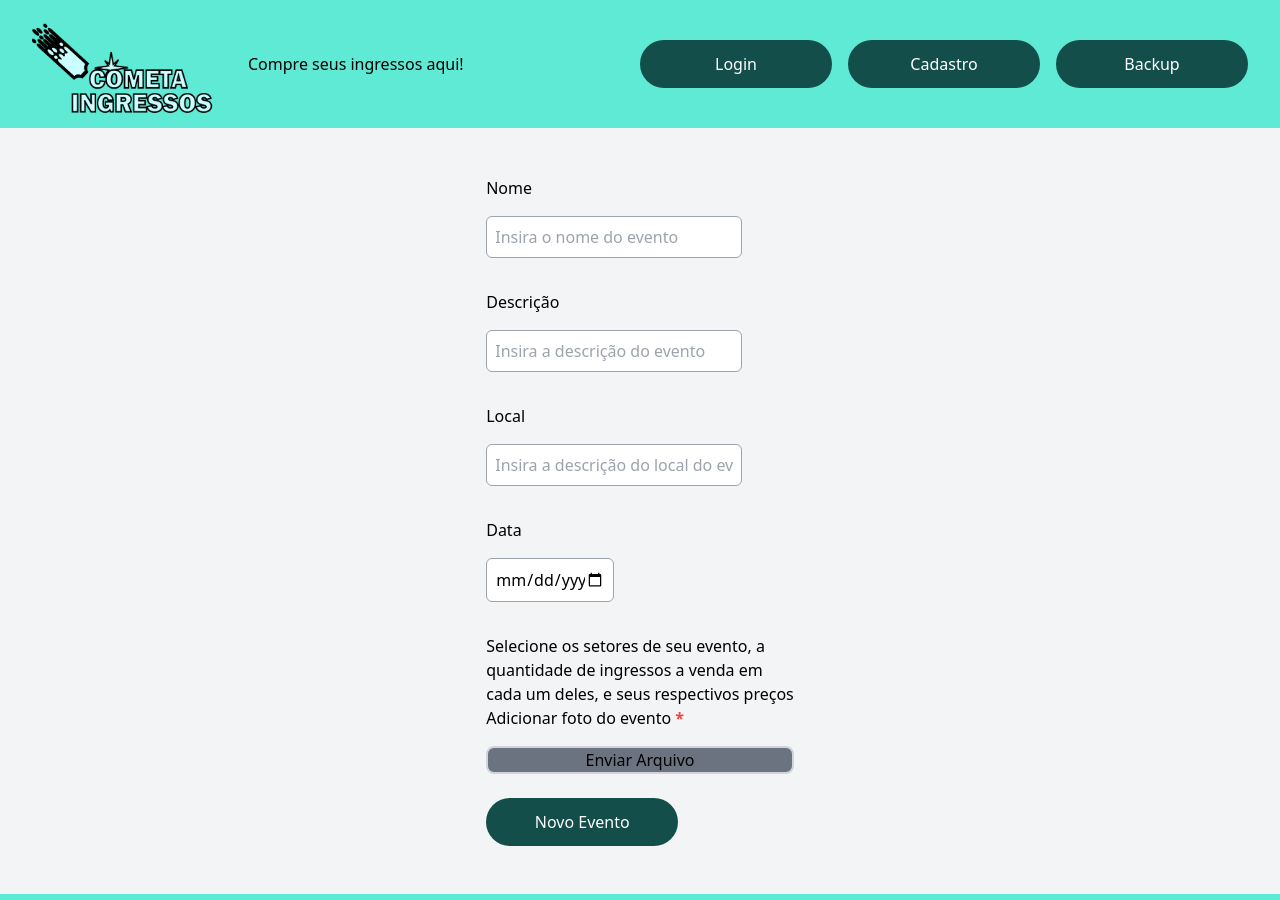
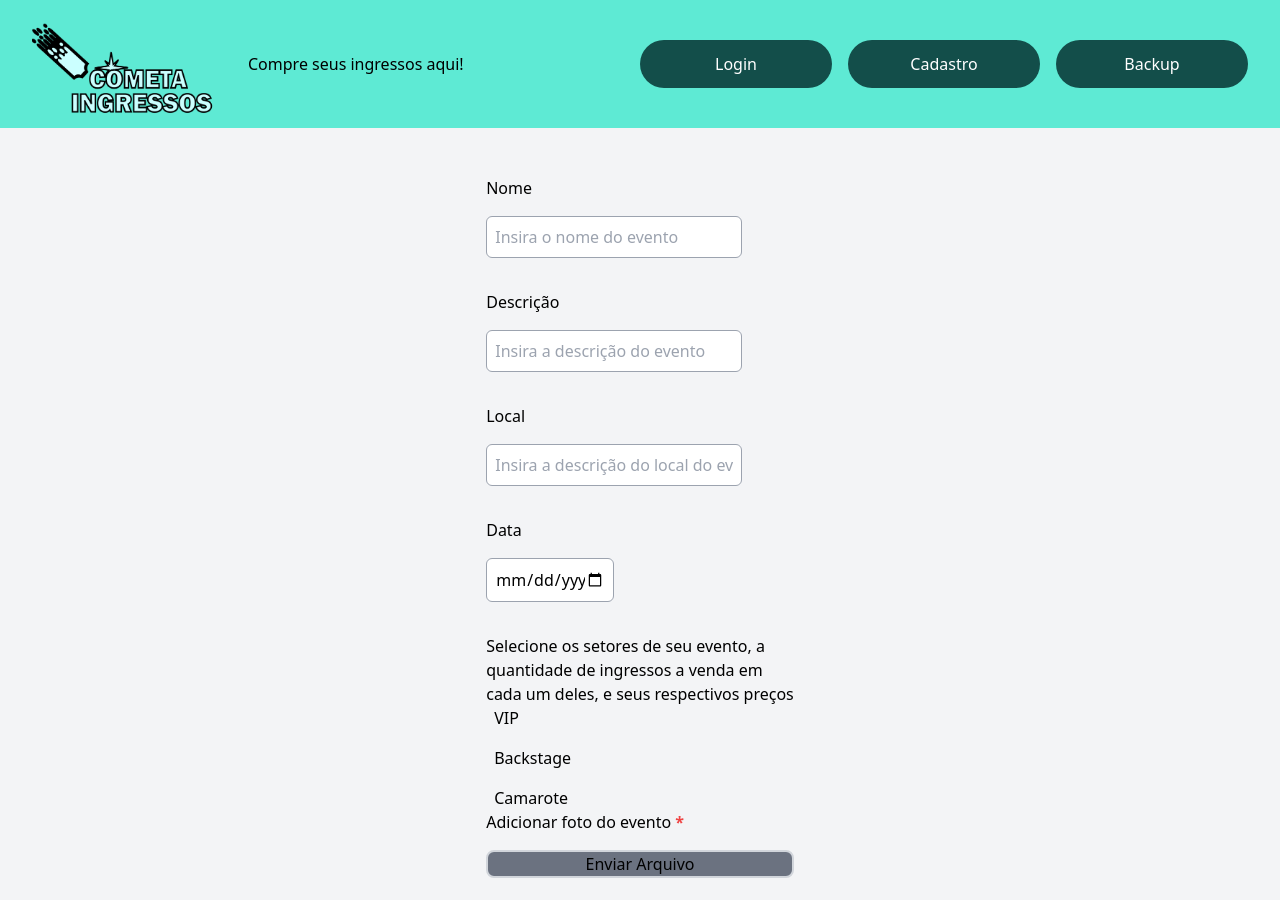
Before and after one commit to Yamazaki-Khaio/Cometa-Ingresso, a Next.js app in the folder ingressoscometa/: page /cadastro_evento in a window 1280 px wide. Shown: the top 900 px of the page. Built offline with nearby package versions, Linux system fonts and the light colour scheme.

Commit message:
Campo setores evento

```diff
--- a/ingressoscometa/package.json
+++ b/ingressoscometa/package.json
@@ -10,6 +10,7 @@
     "test": "jest --coverage"
   },
   "dependencies": {
+    "@chakra-ui/checkbox": "^2.2.15",
     "@fortawesome/free-solid-svg-icons": "^6.4.0",
     "@fortawesome/react-fontawesome": "^0.2.0",
     "@types/node": "18.15.11",
--- a/ingressoscometa/src/components/CadastroEvento/Cadastro_Evento.tsx
+++ b/ingressoscometa/src/components/CadastroEvento/Cadastro_Evento.tsx
@@ -5,6 +5,7 @@ import CampoDataEvento from "./CampoDataEvento";
 import { FormEventHandler, useState } from "react";
 import CampoLocalEvento from "./CampoLocalEvento";
 import CampoEnvioImagem from "./CampoEnviarImagem";
+import CampoSetoresEvento from "./CampoSetoresEvento";
 
 
 
@@ -89,6 +90,7 @@ return(
             <h2>Selecione os setores de seu evento, a</h2>
             <h2>quantidade de ingressos a venda em</h2>
             <h2>cada um deles, e seus respectivos preços</h2>
+            <CampoSetoresEvento/>
             <CampoEnvioImagem  onChange={handleFileChange} name="imagem"/>
             <BotaoSubmitEvento/>
             </form>
--- /dev/null
+++ b/ingressoscometa/src/components/CadastroEvento/CampoSetoresEvento.tsx
@@ -0,0 +1,13 @@
+import { Checkbox, CheckboxGroup } from '@chakra-ui/checkbox'
+
+export default function CampoSetoresEvento(props: any){
+    return(
+        <div className="flex flex-col gap-4">
+            <CheckboxGroup colorScheme='green' defaultValue={['naruto', 'kakashi']}>
+                <Checkbox value='vip'>VIP</Checkbox>
+                <Checkbox value='backstage'>Backstage</Checkbox>
+                <Checkbox value='camarote'>Camarote</Checkbox>
+            </CheckboxGroup>
+        </div>
+    )
+}
```
Also changed, not shown: 1 other file (tests, documents, lock files or other folders).
